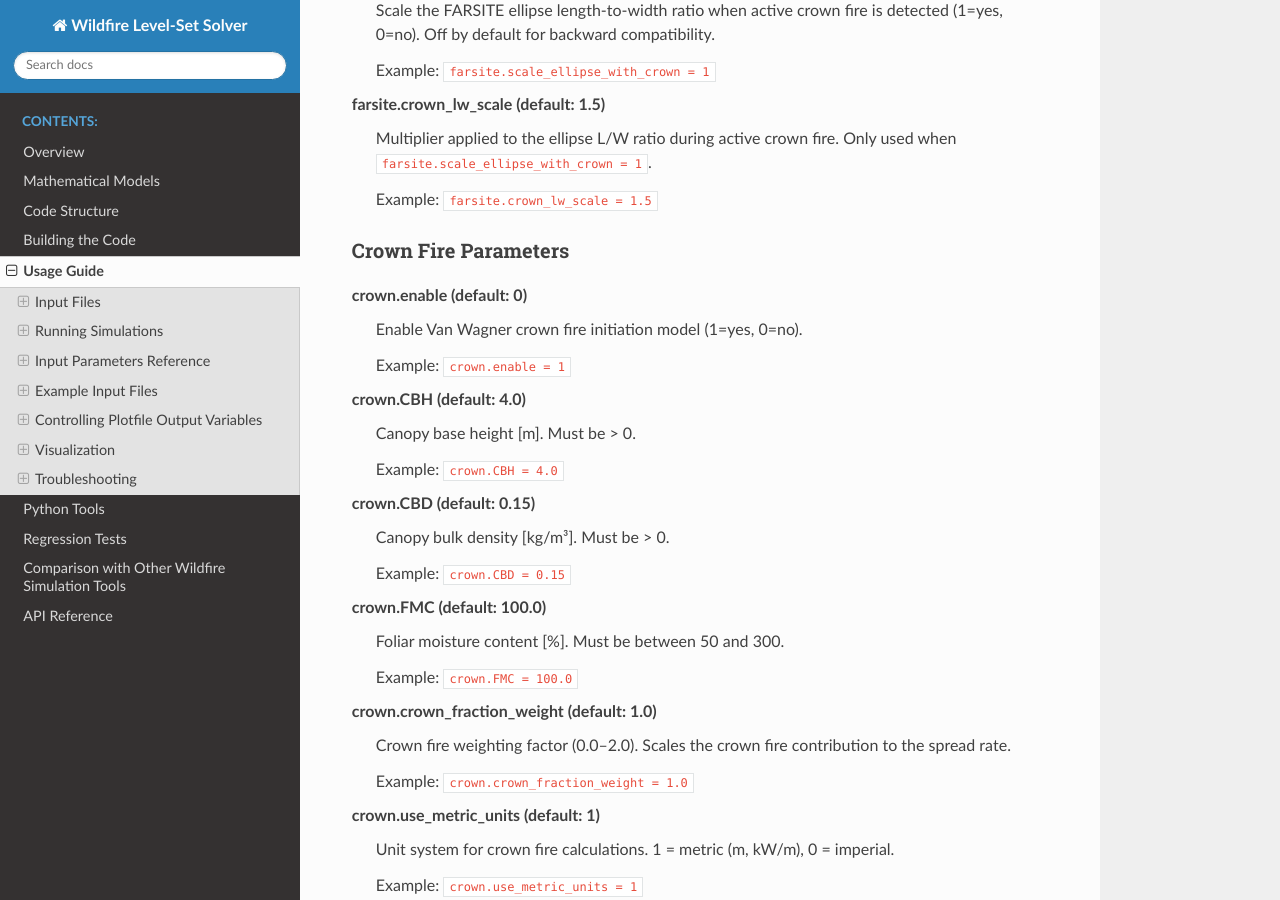
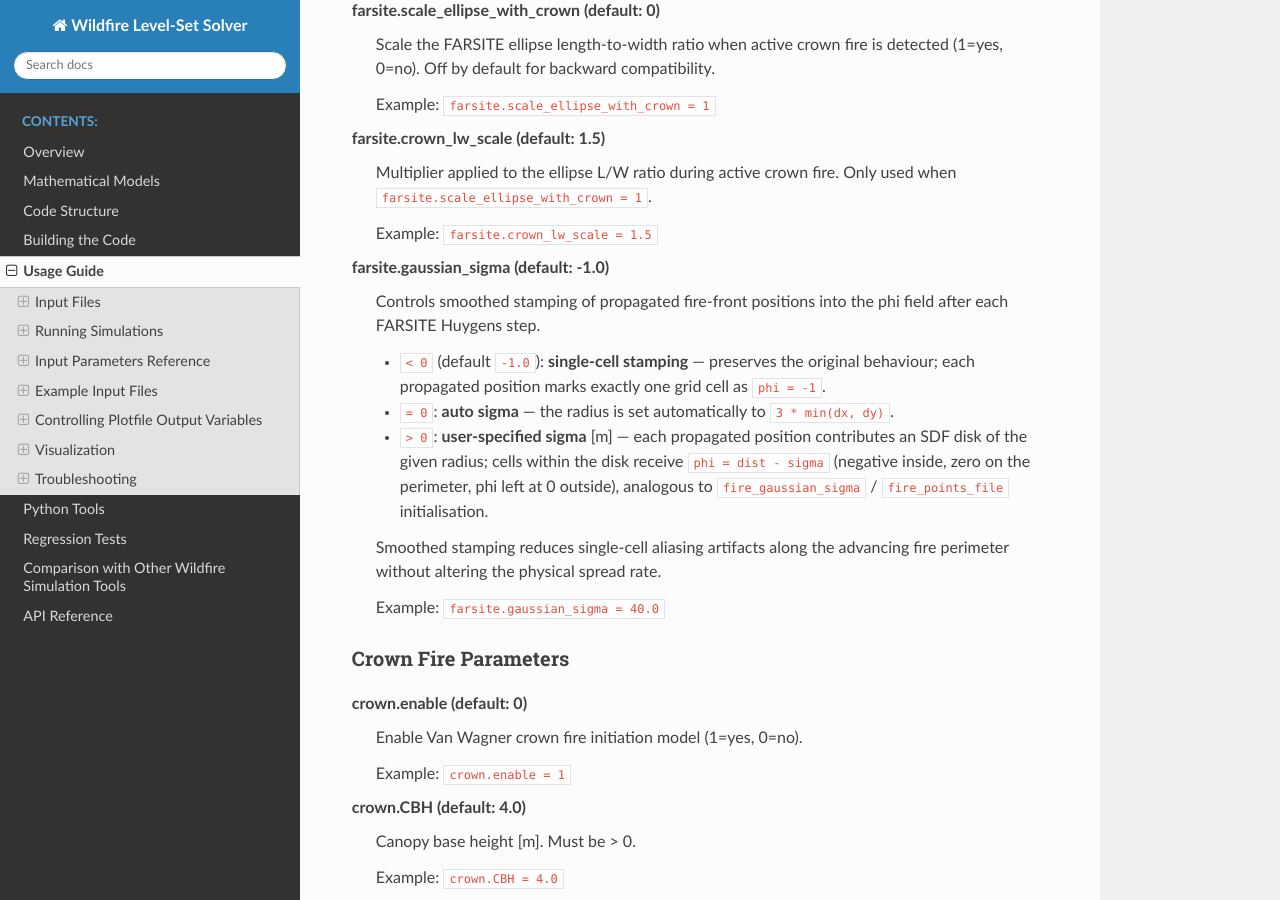
Before and after one commit to hgopalan/wildfire_levelset, a Sphinx documentation site: the page built from docs/usage.rst, in a window 1280 px wide and 900 px high, scrolled down 22737 px. Built offline with Sphinx 7.4.7 and the Read the Docs theme 3.1.0, drawn with Linux system fonts in a browser that asks for light colours; some of the changed text lies outside the part shown.

Commit message:
docs+test: add farsite_gaussian_sigma regtest, update README and usage.rst
Agent-Logs-Url: https://github.com/hgopalan/wildfire_levelset/sessions/e6ccd45d-4d16-4f84-bce0-40f961265326

Co-authored-by: hgopalan <1108371+hgopalan@users.noreply.github.com>

```diff
--- a/docs/usage.rst
+++ b/docs/usage.rst
@@ -501,6 +501,9 @@ purpose.  Detailed descriptions and examples follow in the subsections below.
    * - ``farsite.crown_lw_scale``
      - 1.5
      - L/W multiplier applied during active crown fire
+   * - ``farsite.gaussian_sigma``
+     - -1.0
+     - SDF smoothing radius for spread-point stamping [m]; <0=single-cell, 0=auto (3 cells), >0=user-specified
    * - **Crown Fire Parameters**
      -
      -
@@ -1390,6 +1393,26 @@ FARSITE Parameters
 
   Example: ``farsite.crown_lw_scale = 1.5``
 
+**farsite.gaussian_sigma** (default: -1.0)
+  Controls smoothed stamping of propagated fire-front positions into the phi
+  field after each FARSITE Huygens step.
+
+  * ``< 0`` (default ``-1.0``): **single-cell stamping** — preserves the
+    original behaviour; each propagated position marks exactly one grid cell
+    as ``phi = -1``.
+  * ``= 0``: **auto sigma** — the radius is set automatically to
+    ``3 * min(dx, dy)``.
+  * ``> 0``: **user-specified sigma** [m] — each propagated position
+    contributes an SDF disk of the given radius; cells within the disk receive
+    ``phi = dist - sigma`` (negative inside, zero on the perimeter, phi left
+    at 0 outside), analogous to ``fire_gaussian_sigma`` / ``fire_points_file``
+    initialisation.
+
+  Smoothed stamping reduces single-cell aliasing artifacts along the advancing
+  fire perimeter without altering the physical spread rate.
+
+  Example: ``farsite.gaussian_sigma = 40.0``
+
 Crown Fire Parameters
 ^^^^^^^^^^^^^^^^^^^^^
 
--- /dev/null
+++ b/fire_stats.csv
@@ -0,0 +1,2 @@
+step,time_s,burned_area_ha,perimeter_km,active_front_cells,head_ros_ms,total_co2_kg_m2,total_co_kg_m2,total_pm25_kg_m2
+20,200,100,0,0,0,3.9492,0.256572,0.0407497
```
Also changed, not shown: README.md (+1 -1 lines), regtest/surface_spread/farsite_gaussian_sigma/README.md (added), 2 other files.
